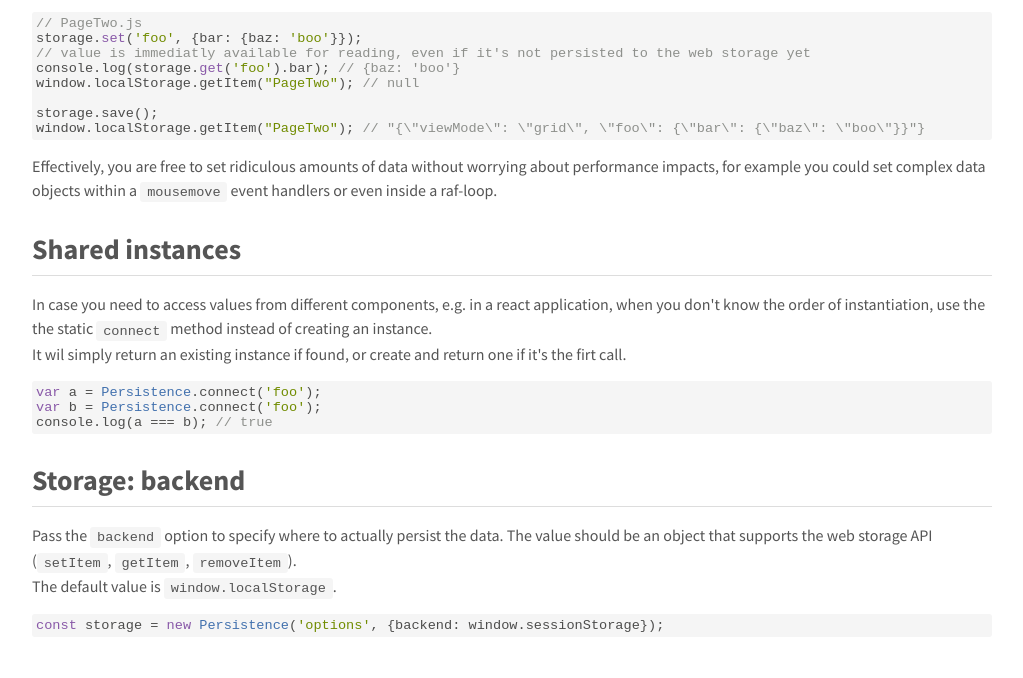
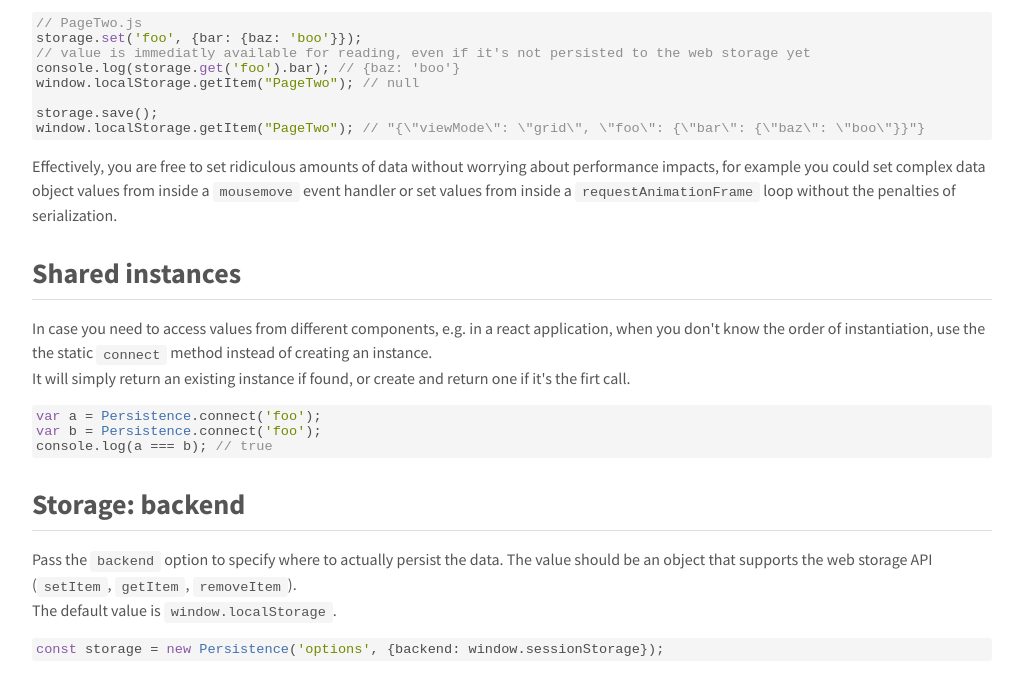
Before and after one commit to loopmode/persistence, a website: page docs/index.html in a window 1280 px wide. Shown: the part 1165-1843 px from the top of the page, without its empty margins (238-1261 px from the left). Drawn offline with Linux system fonts and the light colour scheme.

Commit message:
update docs

```diff
--- a/docs/index.html
+++ b/docs/index.html
@@ -87,9 +87,9 @@ window.localStorage.getItem(&quot;PageTwo&quot;); // null
 storage.save();
 window.localStorage.getItem(&quot;PageTwo&quot;); // &quot;{\&quot;viewMode\&quot;: \&quot;grid\&quot;, \&quot;foo\&quot;: {\&quot;bar\&quot;: {\&quot;baz\&quot;: \&quot;boo\&quot;}}&quot;}</code>
 </code></pre>
-<p>Effectively, you are free to set ridiculous amounts of data without worrying about performance impacts, for example you could set complex data objects within a <code>mousemove</code> event handlers or even inside a raf-loop.</p>
+<p>Effectively, you are free to set ridiculous amounts of data without worrying about performance impacts, for example you could set complex data object values from inside a <code>mousemove</code> event handler or set values from inside a <code>requestAnimationFrame</code> loop without the penalties of serialization.</p>
 <h2 id="shared-instances">Shared instances</h2>
-<p>In case you need to access values from different components, e.g. in a react application, when you don&apos;t know the order of instantiation, use the the static <code>connect</code> method instead of creating an instance.<br>It wil simply return an existing instance if found, or create and return one if it&apos;s the firt call.</p>
+<p>In case you need to access values from different components, e.g. in a react application, when you don&apos;t know the order of instantiation, use the the static <code>connect</code> method instead of creating an instance.<br>It will simply return an existing instance if found, or create and return one if it&apos;s the firt call.</p>
 <pre><code class="lang-javascript"><code class="source-code prettyprint">var a = Persistence.connect(&apos;foo&apos;);
 var b = Persistence.connect(&apos;foo&apos;);
 console.log(a === b); // true</code>
--- a/docs/package.json
+++ b/docs/package.json
@@ -1,6 +1,6 @@
 {
   "name": "@loopmode/persistence",
-  "version": "0.1.4",
+  "version": "0.1.5",
   "main": "lib/index.js",
   "license": "MIT",
   "scripts": {
@@ -27,7 +27,9 @@
     "source": "./src",
     "destination": "./docs",
     "coverage": true,
-    "includes": ["\\.js$"],
+    "includes": [
+      "\\.js$"
+    ],
     "unexportIdentifier": false,
     "undocumentIdentifier": false,
     "experimentalProposal": {
```
Also changed, not shown: README.md.
